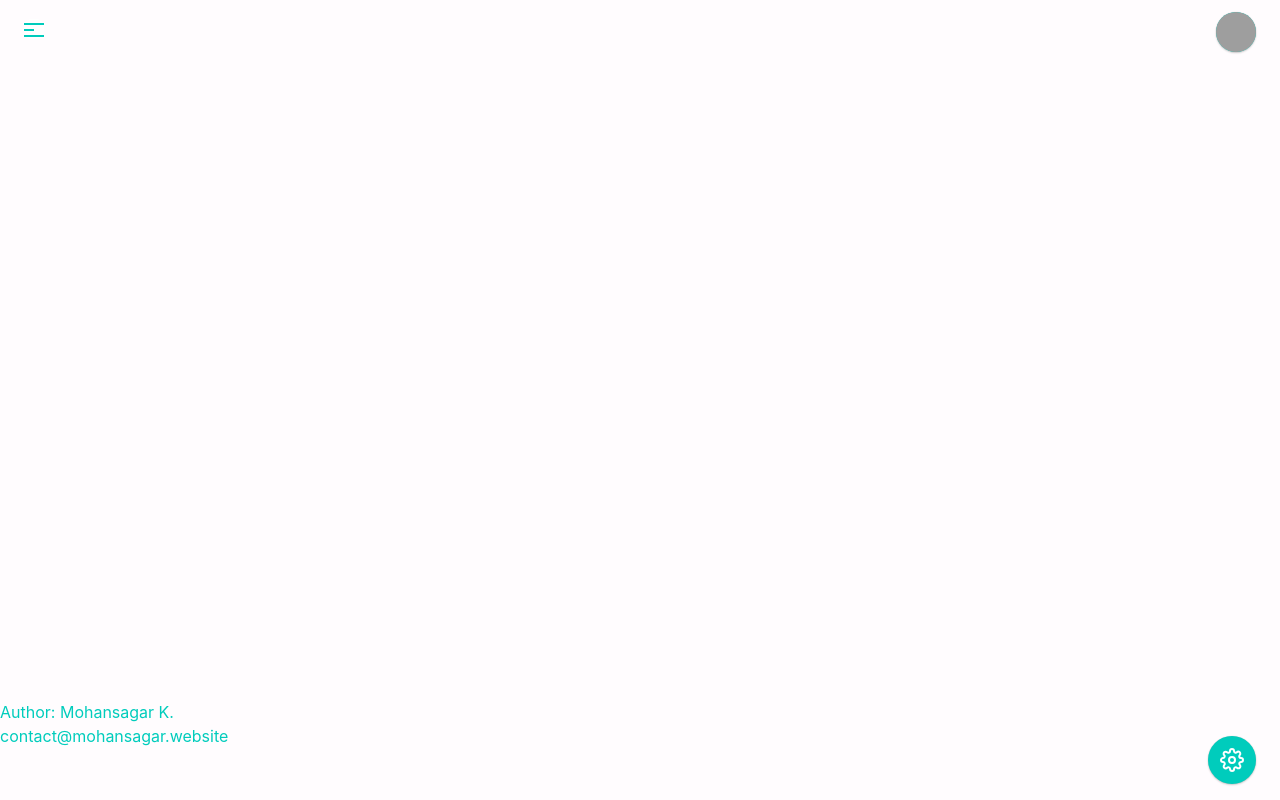
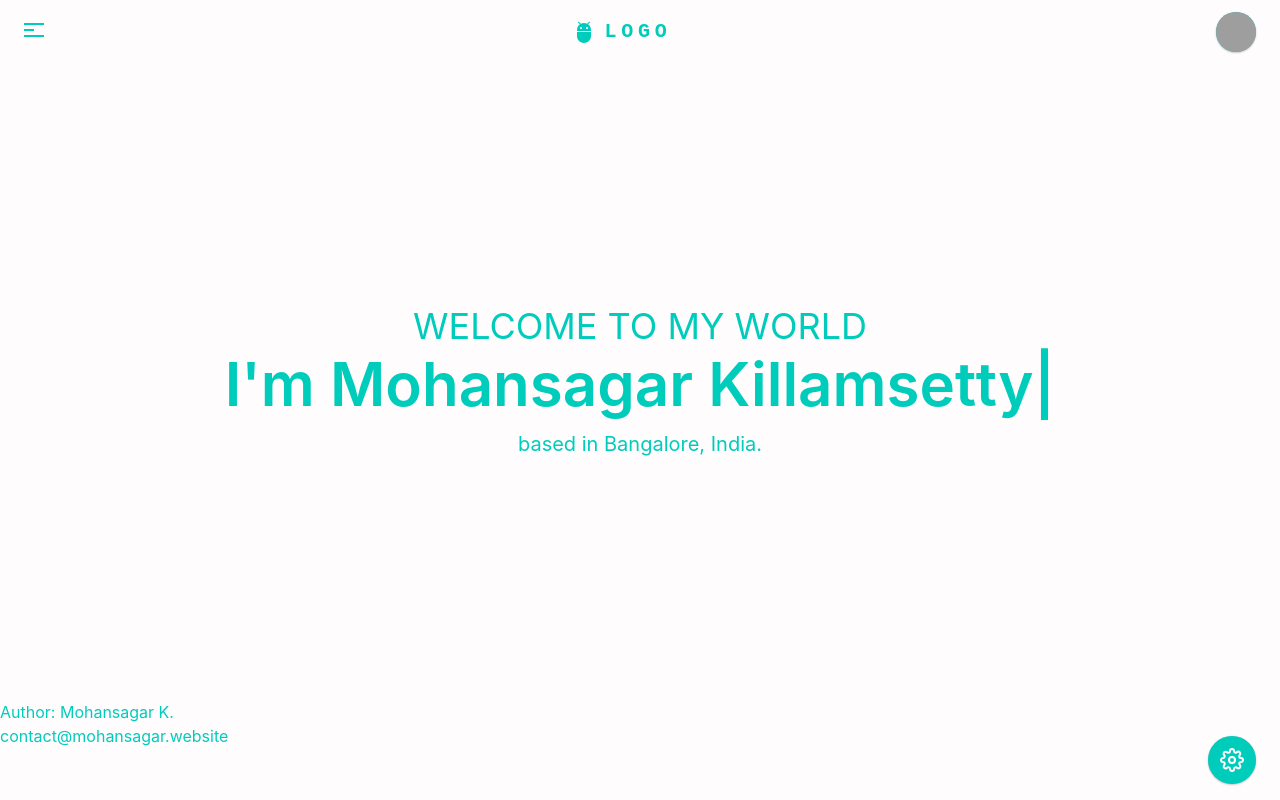
Before and after one commit to mohansagark/bitblaze, a React (Create React App) app: page / in a window 1280 px wide. Built offline with nearby package versions, Linux system fonts and the light colour scheme; grey boxes are pictures that could not be loaded.

Commit message:
theme color bugs

```diff
--- a/package.json
+++ b/package.json
@@ -14,11 +14,14 @@
     "react": "^18.2.0",
     "react-dom": "^18.2.0",
     "react-icons": "^5.0.1",
+    "react-parallax": "^3.5.1",
     "react-redux": "^9.1.0",
     "react-router-dom": "^6.22.2",
     "react-scripts": "^5.0.1",
+    "react-scroll": "^1.9.0",
     "sass": "^1.71.1",
-    "sort-by": "^1.2.0"
+    "sort-by": "^1.2.0",
+    "typewriter-effect": "^2.21.0"
   },
   "scripts": {
     "start": "react-scripts start",
--- a/src/components/Layout/Header/index.jsx
+++ b/src/components/Layout/Header/index.jsx
@@ -31,9 +31,13 @@ function Header({ showLogo = false }) {
       <Container maxWidth="xl">
         <Toolbar disableGutters className="flex justify-between">
           <Box className="flex justify-center items-center gap-2">
-            {showLogo && <Logo />}
             <CustomMenu />
           </Box>
+          {showLogo && (
+            <Box className="flex justify-center items-center gap-2">
+              <Logo />
+            </Box>
+          )}
           <Box sx={{ flexGrow: 0 }}>
             <Tooltip title="My Profile">
               <IconButton onClick={handleOpenUserMenu} sx={{ p: 0 }}>
--- a/src/components/Layout/Sidebar/index.jsx
+++ b/src/components/Layout/Sidebar/index.jsx
@@ -1,5 +1,35 @@
-const SideDrawer = () => {
-  return <h1>Sidebar component comes here</h1>;
+import React from "react";
+import { List, ListItem, ListItemText } from "@mui/material";
+import {
+  RiHome2Fill,
+  RiInformationFill,
+  RiServiceFill,
+  RiContactsFill,
+} from "react-icons/ri";
+
+const SidebarDrawer = () => {
+  return (
+    <div className="w-64 bg-surface h-full">
+      <List component="nav">
+        <ListItem>
+          <RiHome2Fill className="text-primary mr-2" />
+          <ListItemText primary="Home" className="text-primary" />
+        </ListItem>
+        <ListItem>
+          <RiInformationFill className="text-primary mr-2" />
+          <ListItemText primary="About" className="text-primary" />
+        </ListItem>
+        <ListItem>
+          <RiServiceFill className="text-primary mr-2" />
+          <ListItemText primary="Services" className="text-primary" />
+        </ListItem>
+        <ListItem>
+          <RiContactsFill className="text-primary mr-2" />
+          <ListItemText primary="Contact" className="text-primary" />
+        </ListItem>
+      </List>
+    </div>
+  );
 };
 
-export default SideDrawer;
+export default SidebarDrawer;
--- a/src/components/Layout/index.jsx
+++ b/src/components/Layout/index.jsx
@@ -6,24 +6,24 @@ import SideDrawer from "./Sidebar";
 import { useMenu } from "../../helpers/hooks";
 
 const Layout = ({ children = <></> }) => {
-  const { sidebarWidth } = useMenu();
+  const { menu, isMobile, sidebarWidth } = useMenu();
 
   return (
-    <Grid container sx={{ flexGrow: 1 }}>
+    <Grid className="contents" sx={{ flexGrow: 1 }}>
+      {!isMobile && (
         <Grid
-        className="transition bg-surface"
+          className={`transition bg-surface ${
+            menu ? "opacity-100" : "opacity-0"
+          }`}
           sx={{ width: sidebarWidth, transition: "width 400ms ease" }}
           item
         >
           <SideDrawer />
         </Grid>
+      )}
       <Grid className="transition" item sx={{ flex: 1 }}>
-        <Header />
-        <Grid
-          className="bg-background"
-          container
-          style={{ marginTop: 0, minHeight: "calc(100vh - 164px)" }}
-        >
+        <Header showLogo />
+        <Grid className="bg-background h-[calc(100vh - 164px)] mt-0 overflow-hidden">
           {children}
         </Grid>
         <Footer />
--- a/src/components/common/HamburgerIcon/index.jsx
+++ b/src/components/common/HamburgerIcon/index.jsx
@@ -4,7 +4,7 @@ const HamburgerIcon = () => {
   const { menu, toggleMenu } = useMenu();
   return (
     <button
-      className="h-5 w-5 border-none shadow-none hover:shadow-none hover:border-none "
+      className="h-5 w-5 bg-background border-none shadow-none hover:shadow-none hover:border-none "
       onClick={toggleMenu}
     >
       <div
--- /dev/null
+++ b/src/data/introSection.json
@@ -0,0 +1,10 @@
+{
+  "heading1": "WELCOME TO MY WORLD",
+  "typeWritterHeadings": [
+    "I'm Mohansagar Killamsetty",
+    "I'm a Freelancer",
+    "I'm a Frontend Developer",
+    "I'm a Mobile App Developer"
+  ],
+  "heading2": "based in Bangalore, India."
+}
--- a/src/helpers/config.js
+++ b/src/helpers/config.js
@@ -1,5 +1,7 @@
 import { FiCreditCard } from "react-icons/fi";
 import { BsCurrencyDollar, BsShield } from "react-icons/bs";
+
+export const scrollDuration = 1000;
 
 export const sidebarWidth = "300px";
 
--- a/src/pages/Home/index.jsx
+++ b/src/pages/Home/index.jsx
@@ -1,37 +1,28 @@
+import Typewriter from "typewriter-effect";
+import IntroSecDetails from "../../data/introSection.json";
+
 const Home = () => {
   return (
-    <>
-      {/* <div id="sidebar">
-        <h1>React Router Contacts</h1>
-        <div>
-          <form id="search-form" role="search">
-            <input
-              id="q"
-              aria-label="Search contacts"
-              placeholder="Search"
-              type="search"
-              name="q"
-            />
-            <div id="search-spinner" aria-hidden hidden={true} />
-            <div className="sr-only" aria-live="polite"></div>
-          </form>
-          <form method="post">
-            <button type="submit">New</button>
-          </form>
-        </div>
-        <nav>
-          <ul>
-            <li>
-              <a href={`/contacts/1`}>Your Name</a>
-            </li>
-            <li>
-              <a href={`/contacts/2`}>Your Friend</a>
-            </li>
-          </ul>
-        </nav>
-      </div> */}
-      <div id="detail"></div>
-    </>
+    <div className="flex justify-center items-center flex-col p-5 text-center w-screen h-[calc(100vh-164px)]">
+      <p className="text-5 text-uppercase text-4xl text-primary ls-4 mb-2 mb-md-3">
+        {IntroSecDetails.heading1}
+      </p>
+      <h2 className="text-17 fw-600 text-primary text-6xl mb-2 mb-md-3">
+        <Typewriter
+          options={{
+            strings: IntroSecDetails.typeWritterHeadings,
+            autoStart: true,
+            loop: true,
+            cursorClassName: "text-primary font-semibold",
+            wrapperClassName: "text-primary font-semibold",
+          }}
+        />
+      </h2>
+      <h2 className="text-17 fw-600 text-primary mb-2 mb-md-3">
+        <span className="typed" />
+      </h2>
+      <p className="text-primary text-xl">{IntroSecDetails.heading2}</p>
+    </div>
   );
 };
 
```
Also changed, not shown: src/data/intro-bg.jpg (added), 1 other file (tests, documents, lock files or other folders). Lines whose indentation alone changed are shown as unchanged.
